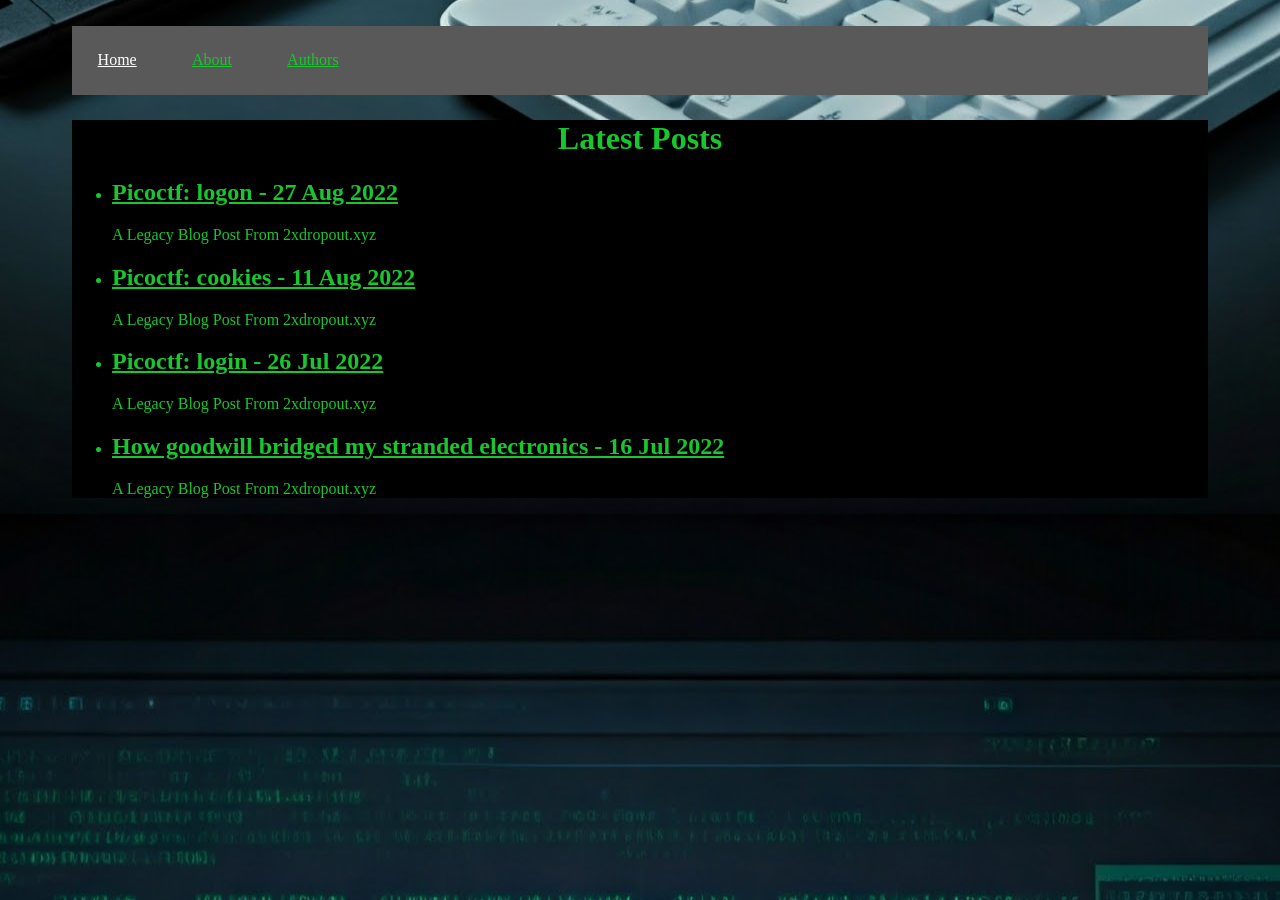
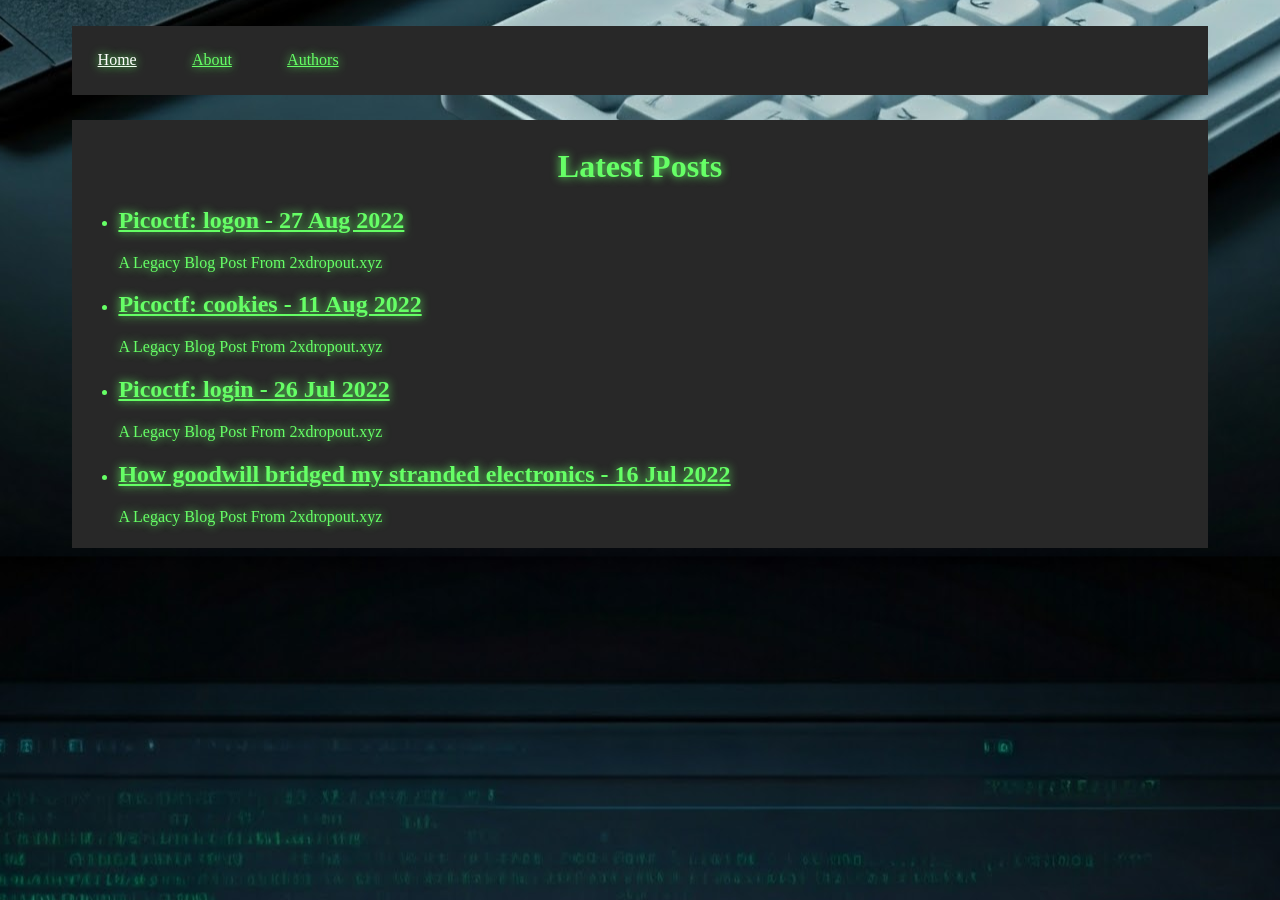
Before and after one commit to Philip-Otter/pbandt.github.io, a Jekyll site: the page built from index.html, in a window 1280 px wide. Built offline with Jekyll 4.4.1, drawn with Linux system fonts in a browser that asks for light colours.

Commit message:
Update main.css

```diff
--- a/assets/css/main.css
+++ b/assets/css/main.css
@@ -2,7 +2,8 @@ body {
   background-image: url("/pbandt.github.io/assets/images/1735868666860.jpg");
   background-repeat: repeat;
   background-position: bottom;
-  color: #18c62f;
+  color: #66FF66;
+  text-shadow: 0 0 10px #66FF66;
 }
 img {
   width: 100%;
@@ -13,16 +14,16 @@ img {
 }
 
 a {
-  color: #18c62f;
+  color: #66FF66;
 }
 
 a:visited{ /* This is an attempt to not have all those ugly purple links everywhere */
-  color: #18c62f;
+  color: #66FF66;
 }
 
 /* Navigation Bar*/
 .navBar {
-  background-color: #595959;
+  background-color: #282828;
   overflow: hidden;
   margin: 2vw 5vw;
   max-height: 8vh;
@@ -36,9 +37,10 @@ a:visited{ /* This is an attempt to not have all those ugly purple links everywh
 /* Main Content Location */
 .readBox {
   display: block;
-  background-color: black;
+  background-color: #282828;
   margin-left: 5vw;
   margin-right: 5vw;
+  padding: .5vw;
 }
 
 .readBox h1{
```
